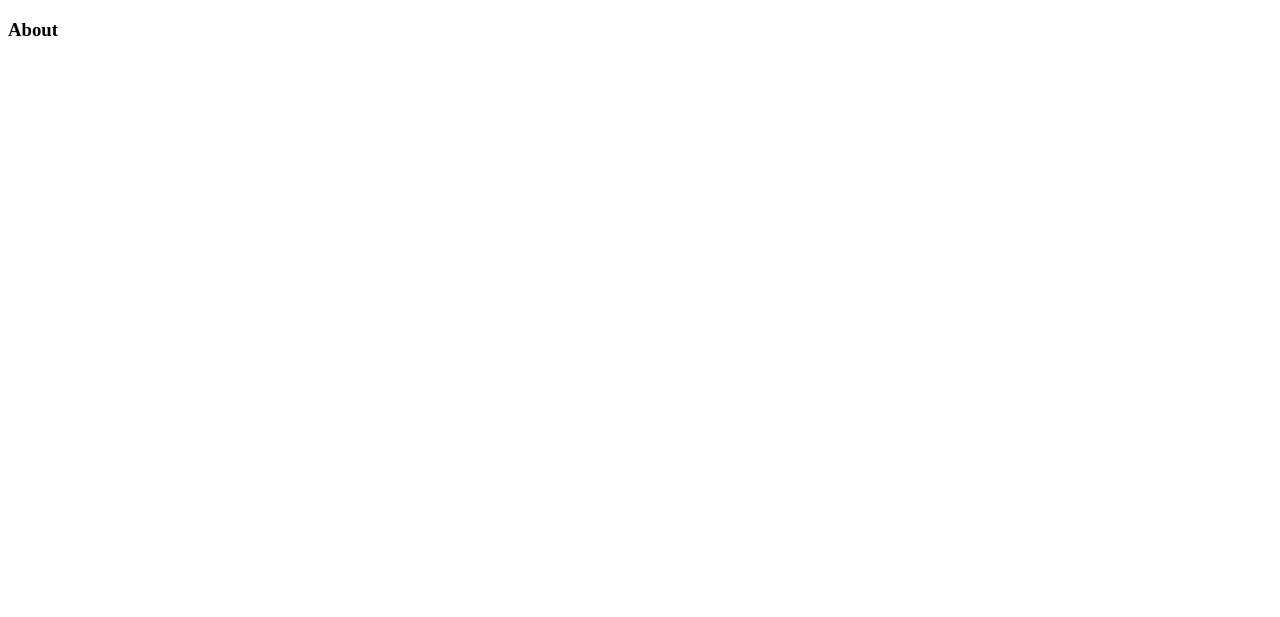
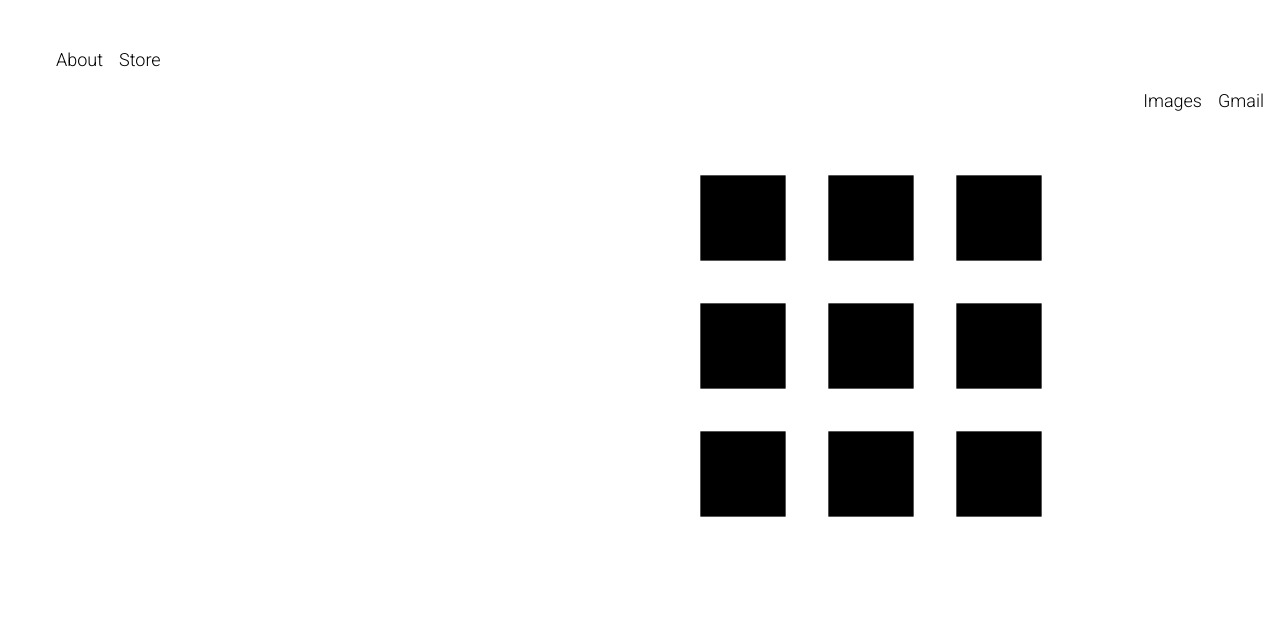
Before and after one commit to ConnerFoster/google-homepage, a plain HTML site: page index.html in a window 1280 px wide. Drawn offline with Linux system fonts and the light colour scheme.

Commit message:
Saving so i can clone on my laptop and work from there

```diff
--- a/index.html
+++ b/index.html
@@ -7,7 +7,20 @@
    <title>Google</title>
    <body>
        <nav>
-           <h3>About</h3>
+        <ul id="top-left-list">
+            <li>About</li>
+            <li>Store</li>
+        </ul>
+
+        <ul id="top-right-list">
+            <li>Gmail</li>
+            <li>Images</li>
+            <li><img src="googleapps.png"></li>
+            <li> </li>
+
+        </ul>
+
+
 
 
        </nav>
--- a/style.css
+++ b/style.css
@@ -1,3 +1,26 @@
-.h3 {
 
+@import url('https://fonts.googleapis.com/css?family=Roboto:300&display=swap');
+
+#top-left-list {
+    padding-top: 25px;
+    list-style-type: none;
 }
+#top-left-list li {
+    float: left;
+    padding: 8px;
+
+    font-family: "Roboto";
+    font-size: 18px;
+}
+
+#top-right-list {
+    padding-top: 25px;
+    list-style-type: none;
+}
+#top-right-list li {
+    float: right;
+    padding: 8px;
+
+    font-family: "Roboto";
+    font-size: 18px;
+}
```
Also changed, not shown: googleapps.png (added).
